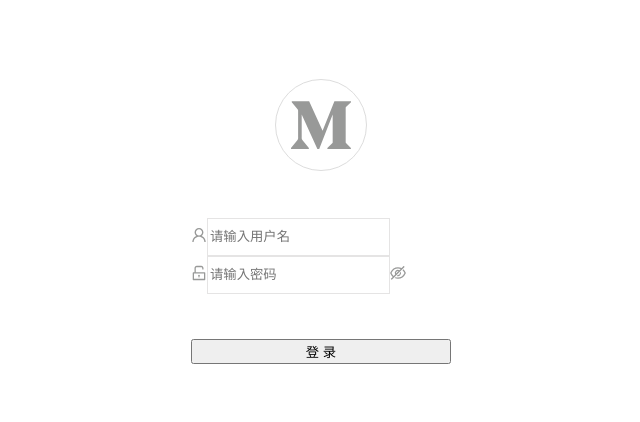
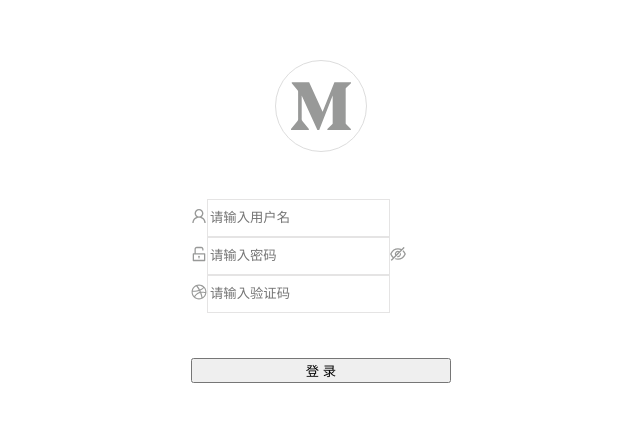
Before and after one commit to keyus/react-antd-vite-ts, a React (Vite) app: page /login in a window 1280 px wide. Shown: the part 152-574 px from the top of the page, without its empty margins (319-959 px from the left). Built offline with nearby package versions, Linux system fonts and the light colour scheme.

Commit message:
login ui

```diff
--- a/src/view/user/index.less
+++ b/src/view/user/index.less
@@ -4,7 +4,7 @@
     align-items    : center;
     justify-content: center;
     flex-direction : column;
-    margin-top: -50px;
+    margin-top     : -50px;
 }
 
 .login-logo {
@@ -13,15 +13,15 @@
     justify-content: center;
 
     h1 {
-        font-size  : 70px;
-        font-weight: 300;
-        color      : #989998;
-        border-radius: 50%;
-        border: 1px solid #ddd;
-        width: 90px;
-        height: 90px;
-        display: flex;
-        align-items: center;
+        font-size      : 70px;
+        font-weight    : 300;
+        color          : #989998;
+        border-radius  : 50%;
+        border         : 1px solid #ddd;
+        width          : 90px;
+        height         : 90px;
+        display        : flex;
+        align-items    : center;
         justify-content: center;
     }
 }
@@ -59,7 +59,14 @@
                 border-top-left-radius : 0;
                 border-top-right-radius: 0;
             }
+        }
 
+        &:nth-of-type(3) {
+            .ant-input-affix-wrapper {
+                border-top             : none;
+                border-top-left-radius : 0;
+                border-top-right-radius: 0;
+            }
         }
 
         .ant-form-item-explain {
@@ -76,6 +83,13 @@
 
     }
 
+    .form-has-code {
+        .ant-input-affix-wrapper {
+            border-bottom-left-radius : 0;
+            border-bottom-right-radius: 0;
+        }
+    }
+
     input {
         border     : 1px solid #e5e4e4;
         line-height: 34px;
--- a/src/view/user/login.tsx
+++ b/src/view/user/login.tsx
@@ -1,7 +1,7 @@
 import { Form, Input, Button, Checkbox } from 'antd';
 import { useNavigate } from 'react-router-dom'
 import { useDispatch } from 'react-redux'
-import { UnlockOutlined, UserOutlined, MediumOutlined, ExclamationCircleOutlined } from '@ant-design/icons'
+import { UnlockOutlined, UserOutlined, MediumOutlined, ExclamationCircleOutlined, DribbbleOutlined } from '@ant-design/icons'
 import { login } from '@store/user'
 import './index.less'
 import { useState } from 'react';
@@ -11,6 +11,8 @@ const Login = () => {
     const dispatch = useDispatch();
 
     const [error, setError] = useState('');
+    const [visible, setVisible] = useState(true);
+
     const onFinish = (values: any) => {
         console.log('Success login:', values);
         // http is global const has get post method
@@ -54,7 +56,9 @@ const Login = () => {
 
                 <Form.Item
                     name="password"
-                    className='form-item'
+                    className={
+                        `form-item ${visible ? 'form-has-code' : ''}`
+                    }
                     validateStatus='success'
                     rules={[{ required: true, message: '请输入密码' }]}
                 >
@@ -63,6 +67,21 @@ const Login = () => {
                         onInput={() => setError('')}
                         placeholder='请输入密码' />
                 </Form.Item>
+
+                {
+                    visible &&
+                    <Form.Item
+                        name="code"
+                        className='form-item'
+                        validateStatus='success'
+                        rules={[{ required: true, message: '请输入验证码' }]}
+                    >
+                        <Input
+                            prefix={<DribbbleOutlined />}
+                            onInput={() => setError('')}
+                            placeholder='请输入验证码' />
+                    </Form.Item>
+                }
 
                 <div className='login-error'>
                     {
```
